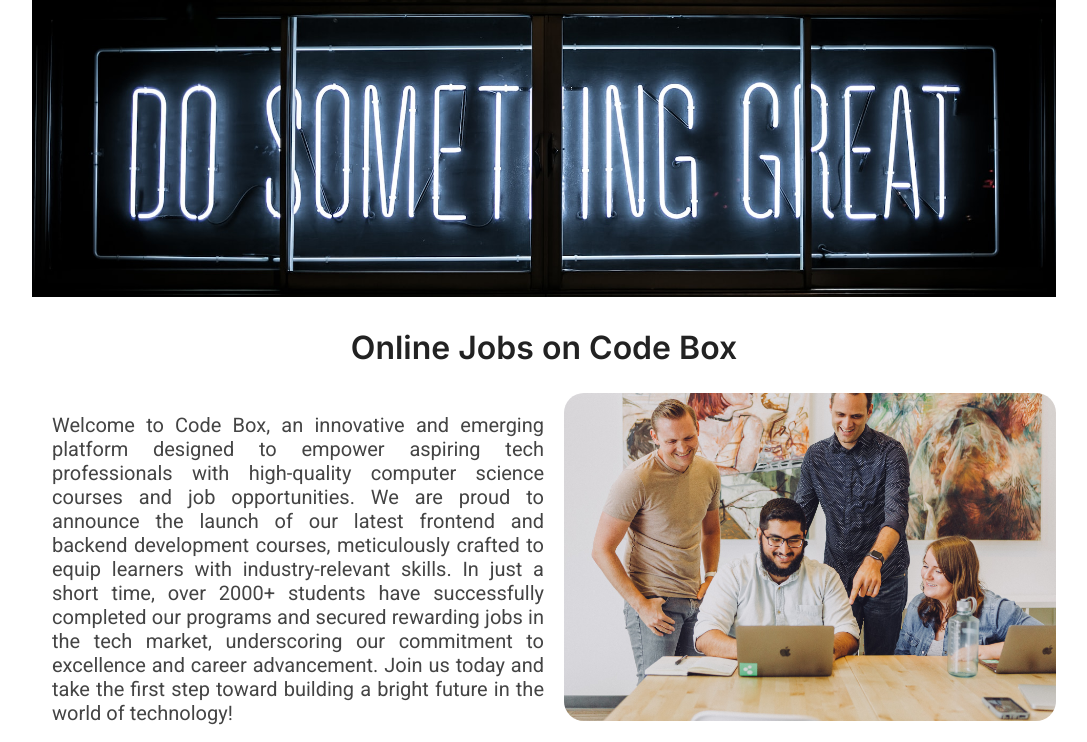
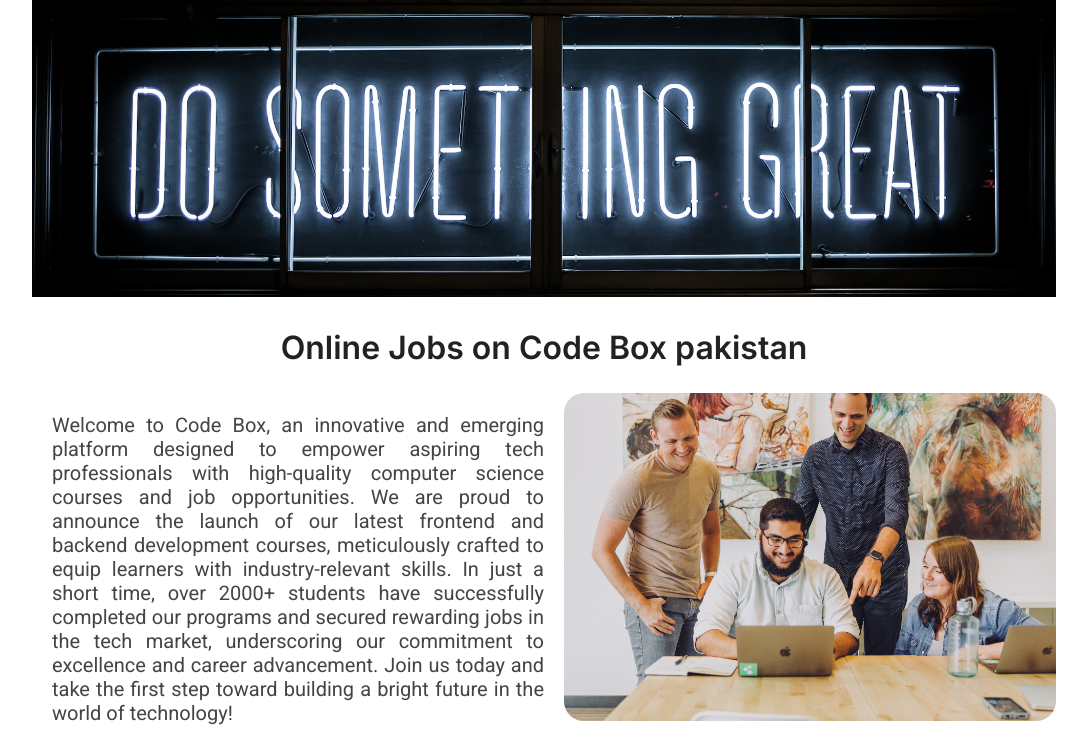
Before and after one commit to imtufail/html-practice, a plain HTML site: page src/index.html in a window 1280 px wide. Shown: the part 58-800 px from the top of the page, without its empty margins (96-1183 px from the left). Drawn offline with Linux system fonts and the light colour scheme.

Commit message:
html updated for testing purpose

```diff
--- a/src/index.html
+++ b/src/index.html
@@ -21,7 +21,7 @@
         </div>
         <div class="banner">
             <img id="bannerImage" src="images/banner.jpg" alt="Banner Image">
-            <h2 class="titleText">Online Jobs on Code Box</h2>
+            <h2 class="titleText">Online Jobs on Code Box pakistan</h2>
         </div>
         <div class="about">
             <div class="descreption">
```
